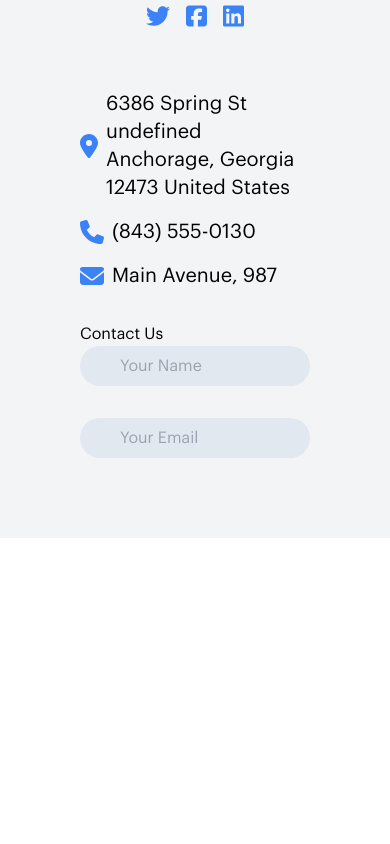
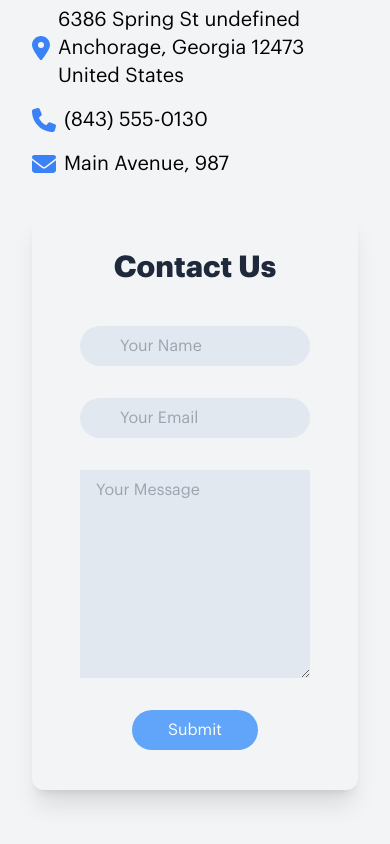
Before and after one commit to Mampionona33/test-integration-ctrlweb, a Vue app: page / in a window 390 px wide. Shown: the part 8700-9544 px from the top of the page. Before the commit the page ends 9238 px from the top, so only its background shows below. Built offline with nearby package versions, Linux system fonts and the light colour scheme.

Commit message:
finis contact us mobil

```diff
--- a/src/components/FormContactUs.vue
+++ b/src/components/FormContactUs.vue
@@ -1,20 +1,34 @@
 <script setup lang="ts">
 import AppInput from "./appInput.vue";
+import AppTextArea from "./appTextArea.vue";
+import MasterButton from "./MasterButton.vue";
+
+const handleSubmit = (event: Event) => {
+  event.preventDefault();
+  console.log("Formulaire soumis");
+};
 </script>
 
 <template>
-  <div>
-    <h3>Contact Us</h3>
+  <div class="flex flex-col rounded-xl shadow-xl">
+    <h3 class="text-3xl font-bold text-slate-800 text-center pt-10">
+      Contact Us
+    </h3>
     <form
-      action=""
-      method="post"
-      class="flex flex-col items-center justify-center gap-8"
+      @submit="handleSubmit"
+      class="flex flex-col items-center justify-center gap-8 py-10 px-12"
     >
-      <div>
+      <div class="w-full">
         <AppInput type="text" placeholder="Your Name" />
       </div>
+      <div class="w-full">
+        <AppInput type="email" placeholder="Your Email" />
+      </div>
+      <div class="w-full">
+        <AppTextArea placeholder="Your Message" />
+      </div>
       <div>
-        <AppInput type="email" placeholder="Your Email" />
+        <MasterButton title="Submit" />
       </div>
     </form>
   </div>
--- /dev/null
+++ b/src/components/appTextArea.vue
@@ -0,0 +1,13 @@
+<template>
+  <textarea
+    :placeholder="placeholder"
+    class="py-2 bg-slate-200 px-4 w-full flex text-wrap break-words"
+    rows="8"
+  ></textarea>
+</template>
+
+<script setup lang="ts">
+defineProps<{
+  placeholder?: string;
+}>();
+</script>
--- a/src/components/contactUs.vue
+++ b/src/components/contactUs.vue
@@ -1,5 +1,5 @@
 <template>
-  <div class="p-20 flex flex-col gap-8">
+  <div class="py-20 px-8 flex flex-col gap-8">
     <div class="flex gap-8 flex-col">
       <h2 class="text-5xl text-slate-800 text-center">Contact Us</h2>
       <h4 class="text-3xl text-slate-600 text-center">
```
